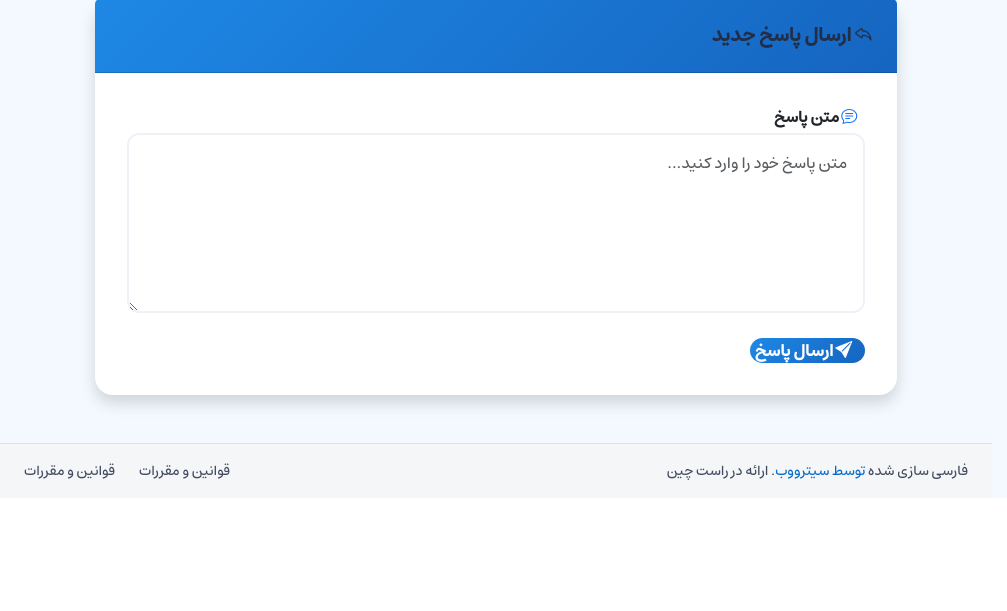
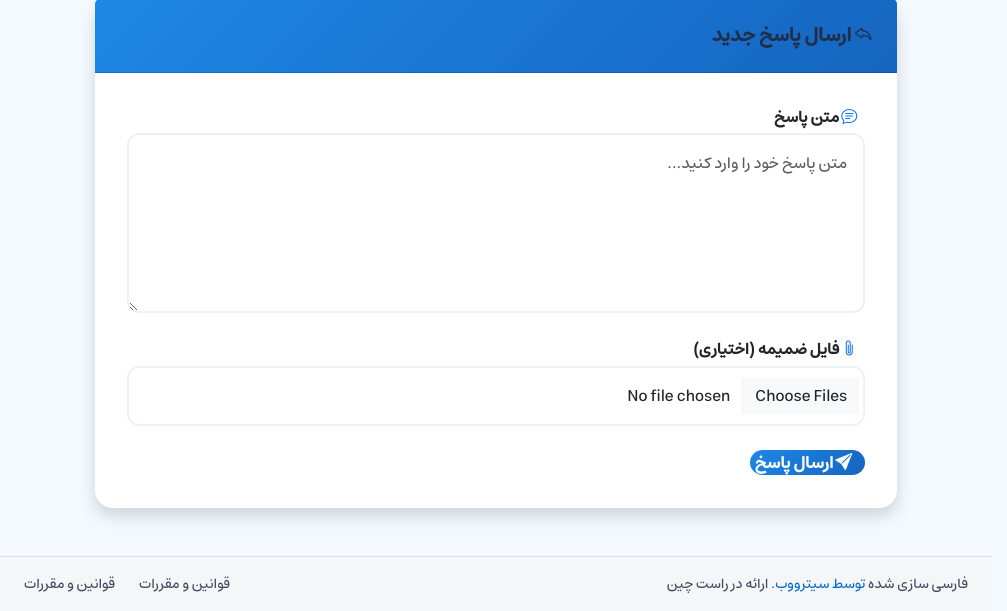
Before and after one commit to aliazargoon5960/Darsino, a Django app: page /tickets/1/ in a window 1280 px wide. Shown: the part 934-1545 px from the top of the page, without its empty margins (0-1007 px from the left). Before the commit the page ends 1415 px from the top, so only its background shows below. Run offline with Django 5.2, Linux system fonts and the light colour scheme; a user stored in the database is signed in; tables that the repository leaves empty hold one stand-in row (values such as "Sample post"); grey boxes marked "Sample" are stand-in pictures; some libraries are stand-ins or nearby versions; some web fonts are replaced.

Commit message:
tickets donneeeeeee

```diff
--- a/tickets_module/templates/tickets_module/ticket_detail.html
+++ b/tickets_module/templates/tickets_module/ticket_detail.html
@@ -153,10 +153,10 @@
                             <label class="form-label fw-bold text-dark mb-3"><i class="bi bi-chat-text me-2 text-primary"></i>متن پاسخ</label>
                             <textarea name="message" class="form-control" rows="6" placeholder="متن پاسخ خود را وارد کنید..." style="border-radius: 12px; padding: 16px; font-size: 16px; resize: vertical; min-height: 150px;"></textarea>
                         </div>
-                        {% comment %} <div class="mb-3">
+                        <div class="mb-3">
                             <label class="form-label fw-bold text-dark mb-3"><i class="bi bi-paperclip me-2 text-primary"></i>فایل ضمیمه (اختیاری)</label>
                             <input type="file" name="files" class="form-control" multiple style="border-radius: 12px; padding: 16px; font-size: 16px;">
-                        </div> {% endcomment %}
+                        </div>
                         <div class="text-end mt-4">
                             <button type="submit" class="btn btn-primary btn-lg px-5 py-3" style="border-radius: 14px; font-weight: 600;">
                                 <i class="bi bi-send-fill me-2"></i>ارسال پاسخ
```
